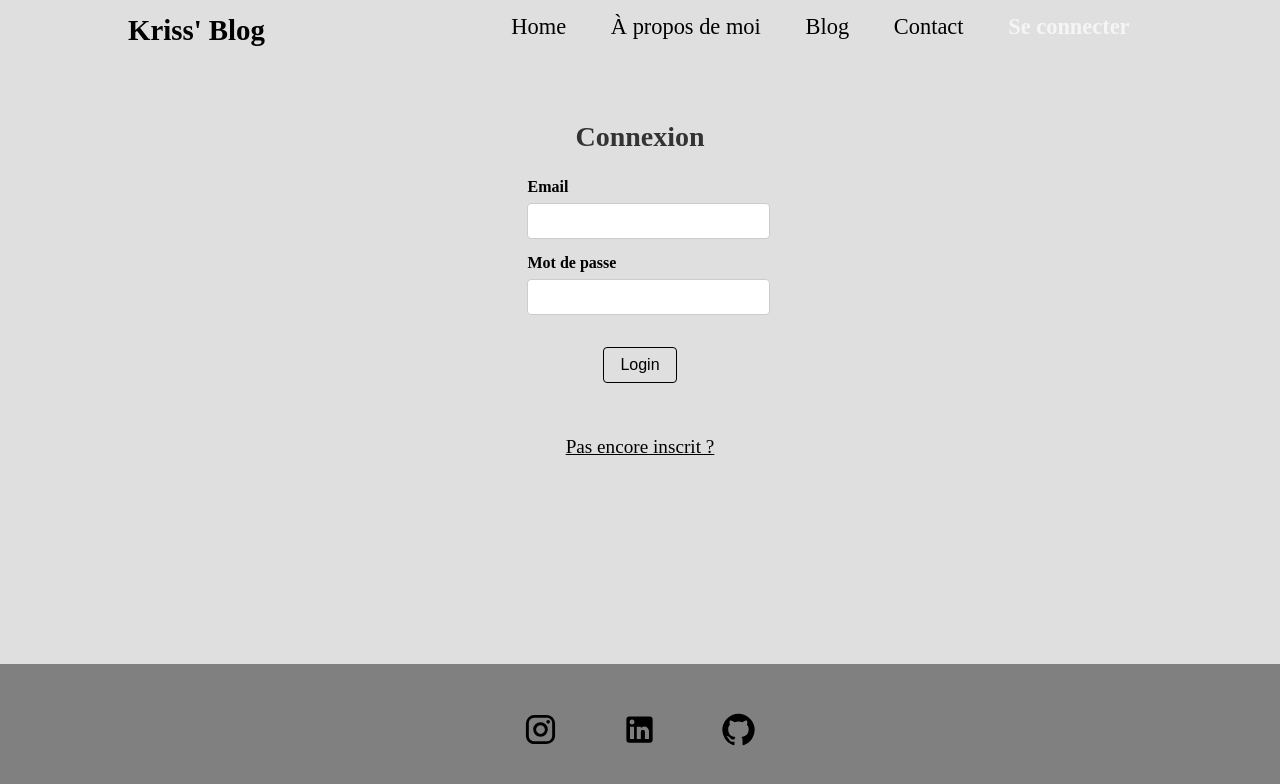
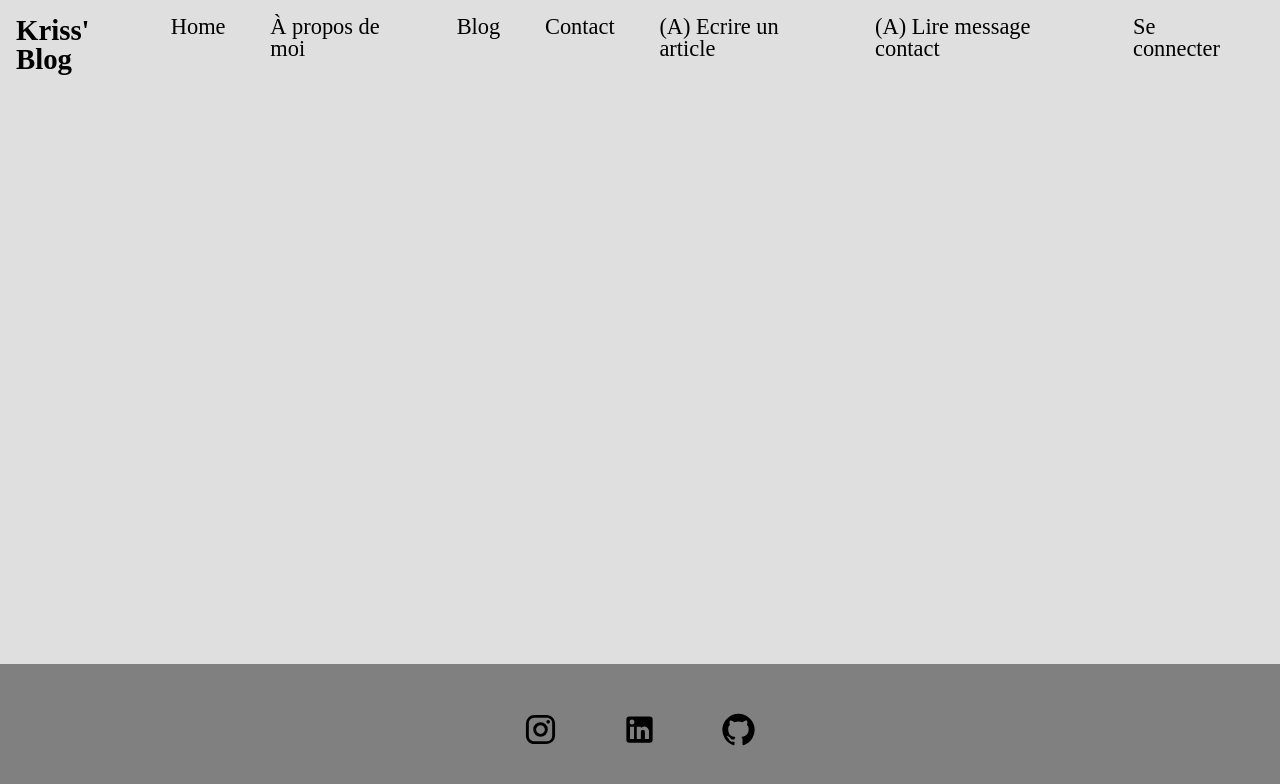
Before and after one commit to Kriss-Hanna/blog-react-ts, a React (Vite) app: page /login in a window 1280 px wide. Shown: the top 784 px of the page. Built offline with nearby package versions, Linux system fonts and the light colour scheme.

Commit message:
add route & link to new components

```diff
--- a/src/components/NavBar.tsx
+++ b/src/components/NavBar.tsx
@@ -10,7 +10,9 @@ function NavBar() {
             <li><NavLink to="/about">À propos de moi</NavLink></li>
             <li><NavLink to="/blog">Blog</NavLink></li>
             <li><NavLink to="/contact">Contact</NavLink></li>
-            <li><NavLink to="/login">Se connecter</NavLink></li>
+            <li><NavLink to="/post-article">(A) Ecrire un article</NavLink></li>
+            <li><NavLink to="/message">(A) Lire message contact</NavLink></li>
+            <li><NavLink to="/admin">Se connecter</NavLink></li>
         </ul>
     </nav>
   )
--- a/src/routes.tsx
+++ b/src/routes.tsx
@@ -4,10 +4,13 @@ import Home from "./pages/Home";
 import About from "./pages/About";
 import Blog from "./pages/Blog";
 import Contact from "./pages/Contact";
-import Login from "./pages/Login";
 import Post from "./pages/Post";
-import Register from "./pages/Register";
+/* import Login from "./pages/Admin";
+import Register from "./pages/Register"; */
 import Admin from "./pages/Admin";
+import PostArticle from "./pages/PostArticle";
+import Message from "./pages/Message";
+
 
 
 const AppRoutes: React.FC = () => {
@@ -19,9 +22,11 @@ const AppRoutes: React.FC = () => {
       <Route path="/blog" element={<Blog />} />
       <Route path="/blog/:id" element={<Post />} />
       <Route path="/contact" element={<Contact />} />
-      <Route path="/login" element={<Login />} />
-      <Route path="/register" element={<Register />} />
+{/*       <Route path="/login" element={<Login />} />
+      <Route path="/register" element={<Register />} /> */}
       <Route path="/admin" element={<Admin />} />
+      <Route path="/post-article" element={<PostArticle />} />
+      <Route path="/message" element={<Message />} />
 
     </Routes>
   );
```
